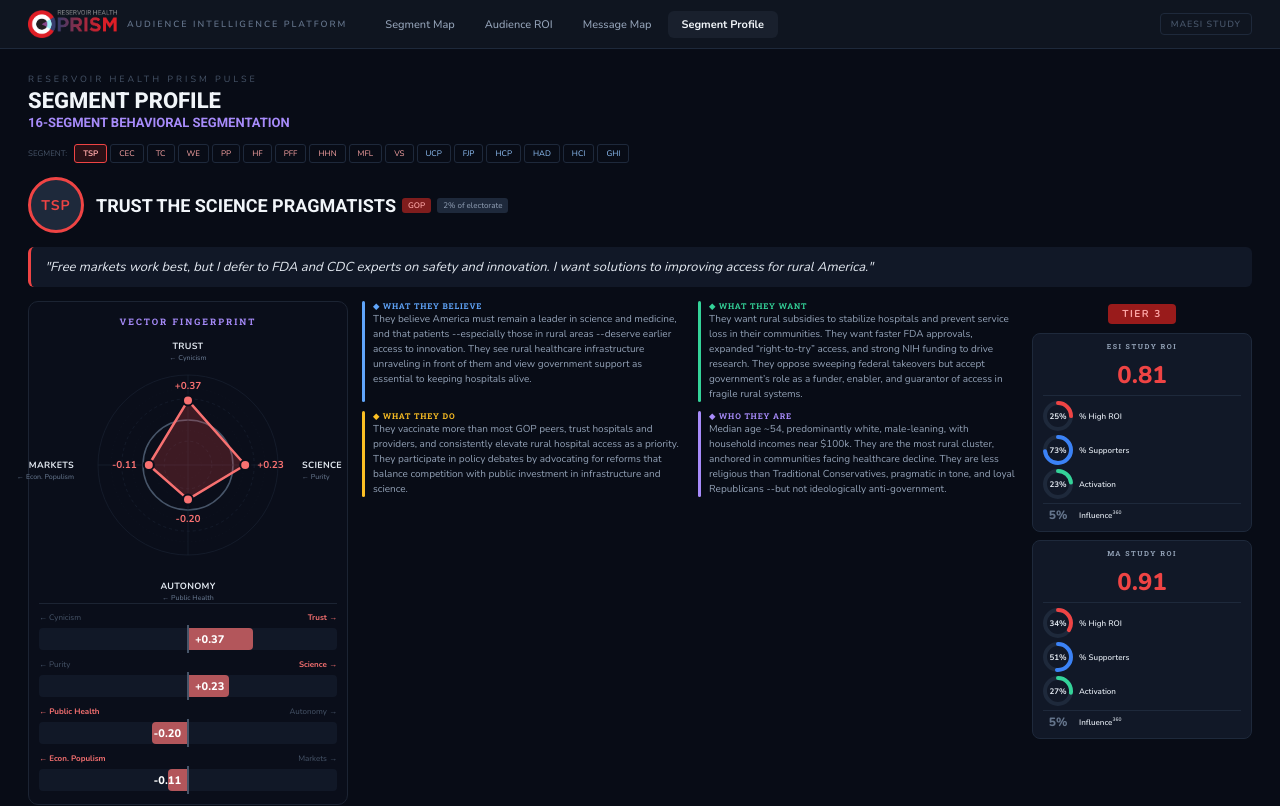
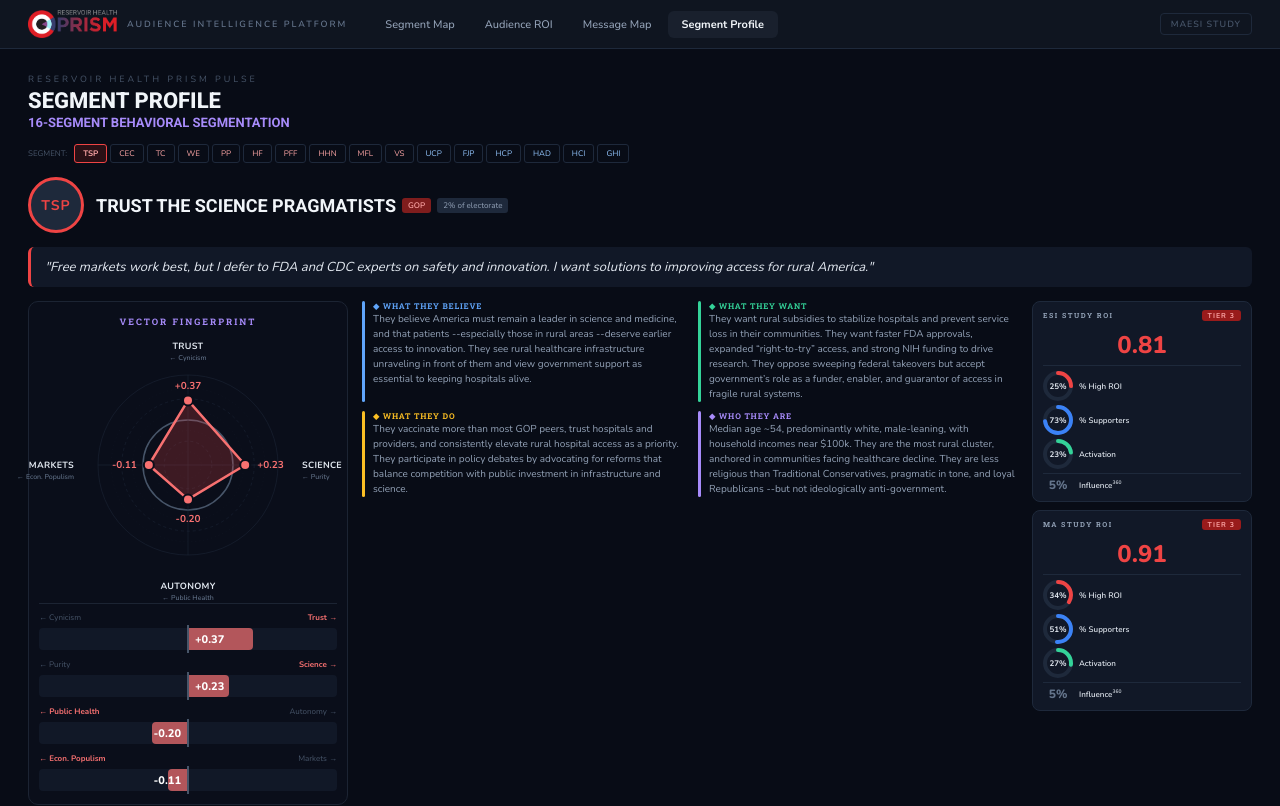
Before and after one commit to prism-lead/prism-dashboard-v4, a React (Vite) app: page /profile in a window 1280 px wide. Shown: the top 806 px of the page. Built offline with nearby package versions, Linux system fonts and the light colour scheme.

Commit message:
Add files via upload

```diff
--- a/src/pages/AudienceROI.jsx
+++ b/src/pages/AudienceROI.jsx
@@ -45,10 +45,12 @@ const C = {
 };
 
 const ASSIGNED_TIERS = {
-  TSP:3, CEC:1, TC:1, HF:1, PP:2, WE:1, PFF:2, HHN:1, MFL:3, VS:3,
-  UCP:3, FJP:1, HCP:3, HAD:1, HCI:1, GHI:2,
+  ESI: {TSP:3, CEC:1, TC:1, HF:1, PP:2, WE:1, PFF:2, HHN:1, MFL:3, VS:3,
+        UCP:3, FJP:1, HCP:3, HAD:1, HCI:1, GHI:2},
+  MA:  {TSP:3, CEC:1, TC:1, HF:3, PP:2, WE:2, PFF:3, HHN:2, MFL:3, VS:3,
+        UCP:1, FJP:1, HCP:1, HAD:3, HCI:1, GHI:1},
 };
-function getTier(r, code) { return ASSIGNED_TIERS[code] || 2; }
+function getTier(code, study) { return (ASSIGNED_TIERS[study] || ASSIGNED_TIERS.ESI)[code] || 2; }
 function tierColor(t) { return t === 1 ? C.tier1 : t === 2 ? C.tier2 : C.tier3; }
 function tierBg(t) { return t === 1 ? C.tier1Bg : t === 2 ? C.tier2Bg : C.tier3Bg; }
 function tierLabel(t) { return t === 1 ? "TIER 1" : t === 2 ? "TIER 2" : "TIER 3"; }
@@ -163,8 +165,8 @@ function MetricLabel({ metric }) {
 }
 
 // ─── SEGMENT COLUMN ───
-function SegmentColumn({ seg, expanded, PRE_POST_METRICS, onNav }) {
-  const t = getTier(seg.roi, seg.code);
+function SegmentColumn({ seg, expanded, PRE_POST_METRICS, onNav, study }) {
+  const t = getTier(seg.code, study);
   const tc = tierColor(t);
   const partyColor = seg.party === "GOP" ? C.gop : C.dem;
   const prePostH = H.prePostPad + PRE_POST_METRICS.length * H.prePostRow;
@@ -467,7 +469,7 @@ export default function AudienceROI() {
             <div style={{ display: "flex", borderRight: `2px solid ${C.border}` }}>
               {gopSegs.map(s => (
                 <div key={s.code} style={{ borderRight: `1px solid ${C.border}` }}>
-                  <SegmentColumn seg={s} expanded={expanded} PRE_POST_METRICS={PRE_POST_METRICS} onNav={() => navigate('/profile?seg=' + s.code)} />
+                  <SegmentColumn seg={s} expanded={expanded} PRE_POST_METRICS={PRE_POST_METRICS} onNav={() => navigate('/profile?seg=' + s.code)} study={study} />
                 </div>
               ))}
             </div>
@@ -475,7 +477,7 @@ export default function AudienceROI() {
             <div style={{ display: "flex" }}>
               {demSegs.map(s => (
                 <div key={s.code} style={{ borderRight: `1px solid ${C.border}` }}>
-                  <SegmentColumn seg={s} expanded={expanded} PRE_POST_METRICS={PRE_POST_METRICS} onNav={() => navigate('/profile?seg=' + s.code)} />
+                  <SegmentColumn seg={s} expanded={expanded} PRE_POST_METRICS={PRE_POST_METRICS} onNav={() => navigate('/profile?seg=' + s.code)} study={study} />
                 </div>
               ))}
             </div>
--- a/src/pages/SegmentProfile.jsx
+++ b/src/pages/SegmentProfile.jsx
@@ -209,55 +209,56 @@ const PREPOST = {
 
 // ─── VECTOR DATA ───
 // ─── STUDY-SPECIFIC ROI DATA ───
+// NOTE: tier is per-study. ESI tiers from Excel Row 3. MA tiers TBD (using ESI as placeholder).
 const STUDY_ROI = {
-  "TSP":{tier:3,
-    ESI:{roi:0.81,highRoi:25,supporters:73,activation:23,influence:5},
-    MA:{roi:0.91,highRoi:34,supporters:51,activation:27,influence:5}},
-  "CEC":{tier:1,
-    ESI:{roi:1.01,highRoi:36,supporters:86,activation:36,influence:3},
-    MA:{roi:1.24,highRoi:46,supporters:80,activation:27,influence:3}},
-  "TC":{tier:1,
-    ESI:{roi:1.11,highRoi:38,supporters:91,activation:43,influence:3},
-    MA:{roi:0.81,highRoi:27,supporters:61,activation:15,influence:3}},
-  "WE":{tier:1,
-    ESI:{roi:1.10,highRoi:38,supporters:87,activation:34,influence:3},
-    MA:{roi:0.94,highRoi:32,supporters:48,activation:17,influence:3}},
-  "PP":{tier:2,
-    ESI:{roi:1.02,highRoi:36,supporters:79,activation:33,influence:5},
-    MA:{roi:1.03,highRoi:42,supporters:64,activation:27,influence:5}},
-  "HF":{tier:1,
-    ESI:{roi:1.22,highRoi:36,supporters:82,activation:27,influence:23},
-    MA:{roi:0.88,highRoi:31,supporters:73,activation:30,influence:23}},
-  "PFF":{tier:2,
-    ESI:{roi:1.04,highRoi:34,supporters:84,activation:27,influence:12},
-    MA:{roi:0.98,highRoi:34,supporters:51,activation:22,influence:12}},
-  "HHN":{tier:1,
-    ESI:{roi:1.04,highRoi:37,supporters:75,activation:25,influence:20},
-    MA:{roi:1.05,highRoi:43,supporters:69,activation:35,influence:20}},
-  "MFL":{tier:3,
-    ESI:{roi:0.81,highRoi:31,supporters:82,activation:28,influence:5},
-    MA:{roi:0.99,highRoi:38,supporters:74,activation:34,influence:5}},
-  "VS":{tier:3,
-    ESI:{roi:0.84,highRoi:26,supporters:74,activation:23,influence:4},
-    MA:{roi:0.84,highRoi:29,supporters:52,activation:22,influence:4}},
-  "UCP":{tier:3,
-    ESI:{roi:0.89,highRoi:37,supporters:68,activation:32,influence:5},
-    MA:{roi:1.19,highRoi:49,supporters:79,activation:35,influence:5}},
-  "FJP":{tier:1,
-    ESI:{roi:1.01,highRoi:42,supporters:75,activation:33,influence:5},
-    MA:{roi:1.04,highRoi:43,supporters:69,activation:35,influence:5}},
-  "HCP":{tier:3,
-    ESI:{roi:0.85,highRoi:33,supporters:77,activation:22,influence:4},
-    MA:{roi:1.25,highRoi:50,supporters:73,activation:45,influence:4}},
-  "HAD":{tier:1,
-    ESI:{roi:1.10,highRoi:40,supporters:81,activation:33,influence:10},
-    MA:{roi:0.86,highRoi:37,supporters:61,activation:27,influence:10}},
-  "HCI":{tier:1,
-    ESI:{roi:1.17,highRoi:45,supporters:87,activation:29,influence:4},
-    MA:{roi:0.91,highRoi:30,supporters:61,activation:25,influence:4}},
-  "GHI":{tier:2,
-    ESI:{roi:0.98,highRoi:36,supporters:85,activation:35,influence:7},
-    MA:{roi:1.06,highRoi:43,supporters:72,activation:32,influence:7}},
+  "TSP":{
+    ESI:{tier:3,roi:0.81,highRoi:25,supporters:73,activation:23,influence:5},
+    MA:{tier:3,roi:0.91,highRoi:34,supporters:51,activation:27,influence:5}},
+  "CEC":{
+    ESI:{tier:1,roi:1.01,highRoi:36,supporters:86,activation:36,influence:3},
+    MA:{tier:1,roi:1.24,highRoi:46,supporters:80,activation:27,influence:3}},
+  "TC":{
+    ESI:{tier:1,roi:1.11,highRoi:38,supporters:91,activation:43,influence:3},
+    MA:{tier:1,roi:0.81,highRoi:27,supporters:61,activation:15,influence:3}},
+  "WE":{
+    ESI:{tier:1,roi:1.10,highRoi:38,supporters:87,activation:34,influence:3},
+    MA:{tier:2,roi:0.94,highRoi:32,supporters:48,activation:17,influence:3}},
+  "PP":{
+    ESI:{tier:2,roi:1.02,highRoi:36,supporters:79,activation:33,influence:5},
+    MA:{tier:2,roi:1.03,highRoi:42,supporters:64,activation:27,influence:5}},
+  "HF":{
+    ESI:{tier:1,roi:1.22,highRoi:36,supporters:82,activation:27,influence:23},
+    MA:{tier:3,roi:0.88,highRoi:31,supporters:73,activation:30,influence:23}},
+  "PFF":{
+    ESI:{tier:2,roi:1.04,highRoi:34,supporters:84,activation:27,influence:12},
+    MA:{tier:3,roi:0.98,highRoi:34,supporters:51,activation:22,influence:12}},
+  "HHN":{
+    ESI:{tier:1,roi:1.04,highRoi:37,supporters:75,activation:25,influence:20},
+    MA:{tier:2,roi:1.05,highRoi:43,supporters:69,activation:35,influence:20}},
+  "MFL":{
+    ESI:{tier:3,roi:0.81,highRoi:31,supporters:82,activation:28,influence:5},
+    MA:{tier:3,roi:0.99,highRoi:38,supporters:74,activation:34,influence:5}},
+  "VS":{
+    ESI:{tier:3,roi:0.84,highRoi:26,supporters:74,activation:23,influence:4},
+    MA:{tier:3,roi:0.84,highRoi:29,supporters:52,activation:22,influence:4}},
+  "UCP":{
+    ESI:{tier:3,roi:0.89,highRoi:37,supporters:68,activation:32,influence:5},
+    MA:{tier:1,roi:1.19,highRoi:49,supporters:79,activation:35,influence:5}},
+  "FJP":{
+    ESI:{tier:1,roi:1.01,highRoi:42,supporters:75,activation:33,influence:5},
+    MA:{tier:1,roi:1.04,highRoi:43,supporters:69,activation:35,influence:5}},
+  "HCP":{
+    ESI:{tier:3,roi:0.85,highRoi:33,supporters:77,activation:22,influence:4},
+    MA:{tier:1,roi:1.25,highRoi:50,supporters:73,activation:45,influence:4}},
+  "HAD":{
+    ESI:{tier:1,roi:1.10,highRoi:40,supporters:81,activation:33,influence:10},
+    MA:{tier:3,roi:0.86,highRoi:37,supporters:61,activation:27,influence:10}},
+  "HCI":{
+    ESI:{tier:1,roi:1.17,highRoi:45,supporters:87,activation:29,influence:4},
+    MA:{tier:1,roi:0.91,highRoi:30,supporters:61,activation:25,influence:4}},
+  "GHI":{
+    ESI:{tier:2,roi:0.98,highRoi:36,supporters:85,activation:35,influence:7},
+    MA:{tier:1,roi:1.06,highRoi:43,supporters:72,activation:32,influence:7}},
 };
 
 const GOP_VECTORS = {
@@ -2083,22 +2084,23 @@ export default function SegmentProfile() {
 
           {/* ROI Cards — one per study, stacked */}
           <div style={{ display:"flex", flexDirection:"column", gap:8 }}>
-            <div style={{ textAlign:"center", marginBottom:2 }}>
-              <span style={{ fontSize:10, fontWeight:700, padding:"3px 14px", borderRadius:4, background:TIER_BG[t], color:TIER_TEXT[t], fontFamily:"'Nunito',sans-serif", letterSpacing:1.5 }}>{TIER_LABELS[t]}</span>
-            </div>
             {STUDY_ROI[seg.code] && ["ESI","MA"].map(study => {
               const d = STUDY_ROI[seg.code][study];
               if (!d) return null;
-              const roiColor = tc;
+              const studyTier = d.tier || seg.tier;
+              const studyTc = TIER_ACCENT[studyTier];
               return (
                 <div key={study} style={{ background:"#111827", borderRadius:8, padding:"8px 10px", border:"1px solid #1e293b" }}>
-                  <div style={{ fontSize:7, fontWeight:700, color:"#94a3b8", fontFamily:"'Roboto Slab',serif", textTransform:"uppercase", letterSpacing:1.5, textAlign:"center", marginBottom:4 }}>{study === "ESI" ? "ESI STUDY" : "MA STUDY"} ROI</div>
+                  <div style={{ display:"flex", justifyContent:"space-between", alignItems:"center", marginBottom:4 }}>
+                    <div style={{ fontSize:7, fontWeight:700, color:"#94a3b8", fontFamily:"'Roboto Slab',serif", textTransform:"uppercase", letterSpacing:1.5 }}>{study === "ESI" ? "ESI STUDY" : "MA STUDY"} ROI</div>
+                    <span style={{ fontSize:7, fontWeight:700, padding:"1px 6px", borderRadius:3, background:TIER_BG[studyTier], color:TIER_TEXT[studyTier], fontFamily:"'Nunito',sans-serif", letterSpacing:1 }}>{TIER_LABELS[studyTier]}</span>
+                  </div>
                   <div style={{ textAlign:"center", padding:"4px 0", borderBottom:"1px solid #1e293b", marginBottom:5 }}>
-                    <div style={{ fontSize:24, fontWeight:800, color:roiColor, fontFamily:"'Nunito',sans-serif" }}>{d.roi.toFixed(2)}</div>
+                    <div style={{ fontSize:24, fontWeight:800, color:studyTc, fontFamily:"'Nunito',sans-serif" }}>{d.roi.toFixed(2)}</div>
                   </div>
                   <div style={{ display:"flex", flexDirection:"column", gap:4 }}>
                     <div style={{ display:"flex", alignItems:"center", gap:6 }}>
-                      <MiniDonut value={d.highRoi} size={30} color={roiColor} />
+                      <MiniDonut value={d.highRoi} size={30} color={studyTc} />
                       <div><div style={{ fontSize:8, color:"#e2e8f0", fontWeight:600 }}>% High ROI</div></div>
                     </div>
                     <div style={{ display:"flex", alignItems:"center", gap:6 }}>
```
